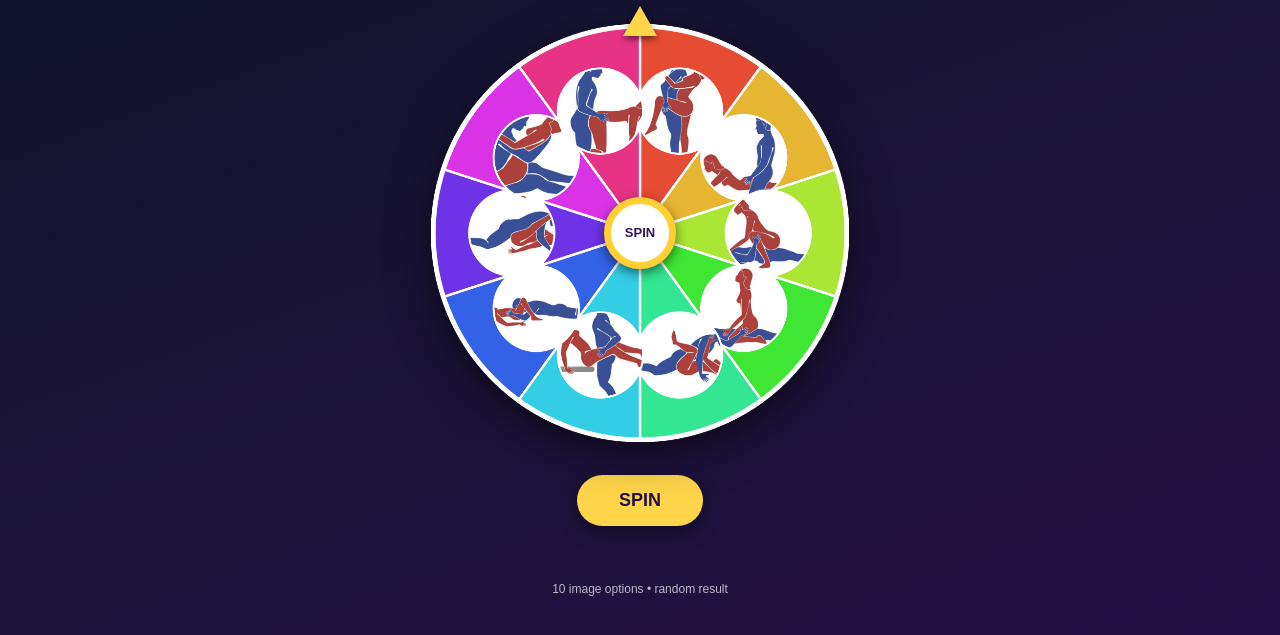
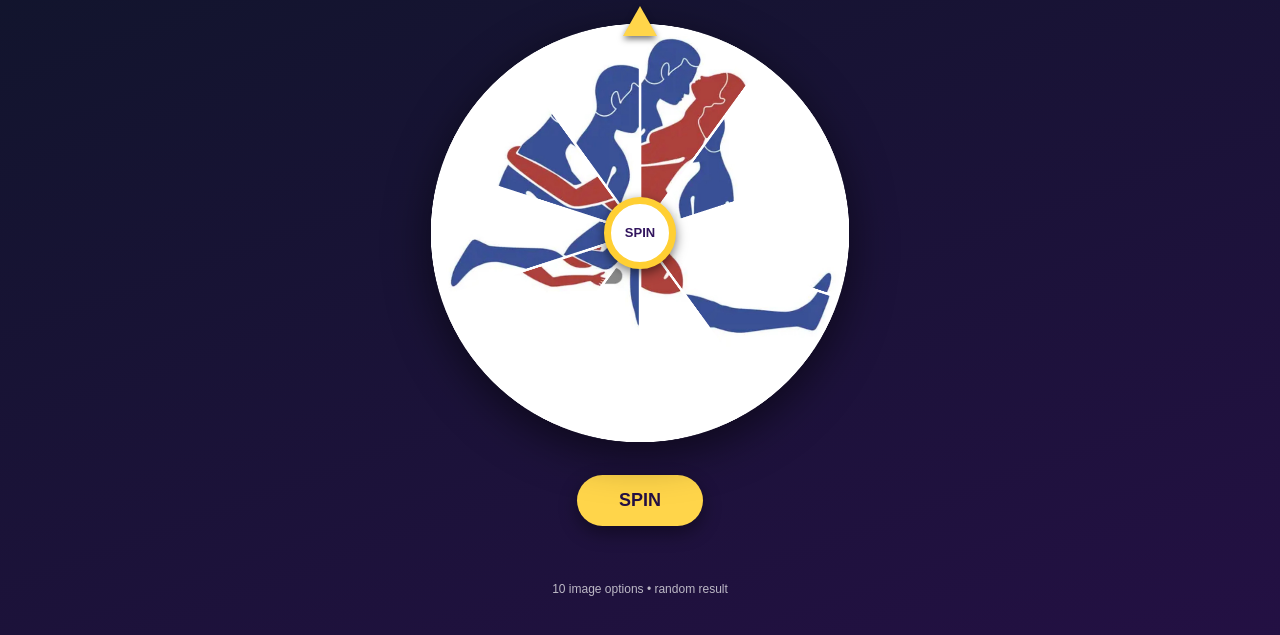
Before and after one commit to safaul5787815-maker/SpinWheelApp, a website: page www/index.html in a window 1280 px wide. Shown: the part 123-758 px from the top of the page. Drawn offline with Linux system fonts and the light colour scheme.

Commit message:
Fill images in wheel slots

```diff
--- a/www/index.html
+++ b/www/index.html
@@ -71,36 +71,107 @@ const N=10, slice=Math.PI*2/N;
 let rotation=0, spinning=false;
 
 function draw(){
-  const cx=canvas.width/2, cy=canvas.height/2, r=canvas.width*.47;
-  ctx.clearRect(0,0,canvas.width,canvas.height);
-  for(let i=0;i<N;i++){
-    const a0=rotation+i*slice-Math.PI/2;
-    const a1=a0+slice;
-    ctx.beginPath();ctx.moveTo(cx,cy);ctx.arc(cx,cy,r,a0,a1);ctx.closePath();
-    ctx.fillStyle=`hsl(${i*36+8} 78% 55%)`;ctx.fill();
-    ctx.strokeStyle="#fff";ctx.lineWidth=5;ctx.stroke();
+  const cx = canvas.width / 2;
+  const cy = canvas.height / 2;
+  const r = canvas.width * 0.47;
+
+  ctx.clearRect(0, 0, canvas.width, canvas.height);
+
+  for(let i = 0; i < N; i++){
+
+    const a0 = rotation + i * slice - Math.PI / 2;
+    const a1 = a0 + slice;
+
+    /* =========================
+       WHEEL SLICE
+    ========================= */
+
+    ctx.beginPath();
+    ctx.moveTo(cx, cy);
+    ctx.arc(cx, cy, r, a0, a1);
+    ctx.closePath();
+
+    ctx.fillStyle = `hsl(${i * 36 + 8} 78% 55%)`;
+    ctx.fill();
+
+    /* =========================
+       IMAGE FULL SLICE
+    ========================= */
 
     if(images[i] && images[i].complete && images[i].naturalWidth){
-      const mid=(a0+a1)/2;
-      const ix=cx+Math.cos(mid)*r*.62;
-      const iy=cy+Math.sin(mid)*r*.62;
-      const size=r*.43;
+
       ctx.save();
-      ctx.beginPath();ctx.arc(ix,iy,size*.48,0,Math.PI*2);ctx.clip();
-      const iw=images[i].naturalWidth, ih=images[i].naturalHeight;
-      const scale=Math.max(size/iw,size/ih)*1.55;
-      const dw=iw*scale, dh=ih*scale;
-      ctx.drawImage(images[i],ix-dw/2,iy-dh/2,dw,dh);
+
+      /* Image ko poore sector ke andar rakho */
+      ctx.beginPath();
+      ctx.moveTo(cx, cy);
+      ctx.arc(cx, cy, r, a0, a1);
+      ctx.closePath();
+      ctx.clip();
+
+      const iw = images[i].naturalWidth;
+      const ih = images[i].naturalHeight;
+
+      /*
+        Image ko wheel ke size tak bada karo
+        taaki slot khaali na rahe.
+      */
+      const scale = Math.max(
+        (r * 2) / iw,
+        (r * 2) / ih
+      );
+
+      const dw = iw * scale;
+      const dh = ih * scale;
+
+      ctx.drawImage(
+        images[i],
+        cx - dw / 2,
+        cy - dh / 2,
+        dw,
+        dh
+      );
+
       ctx.restore();
-      ctx.beginPath();ctx.arc(ix,iy,size*.48,0,Math.PI*2);
-      ctx.strokeStyle="#fff";ctx.lineWidth=4;ctx.stroke();
-    } else {
-      const mid=(a0+a1)/2;
-      ctx.fillStyle="#fff";ctx.font="bold 34px Arial";ctx.textAlign="center";ctx.textBaseline="middle";
-      ctx.fillText(i+1,cx+Math.cos(mid)*r*.62,cy+Math.sin(mid)*r*.62);
+
+    }else{
+
+      /* Image load na ho to number */
+      const mid = (a0 + a1) / 2;
+
+      ctx.fillStyle = "#fff";
+      ctx.font = "bold 34px Arial";
+      ctx.textAlign = "center";
+      ctx.textBaseline = "middle";
+
+      ctx.fillText(
+        i + 1,
+        cx + Math.cos(mid) * r * .65,
+        cy + Math.sin(mid) * r * .65
+      );
     }
+
+    /* =========================
+       SLICE BORDER
+    ========================= */
+
+    ctx.beginPath();
+    ctx.moveTo(cx, cy);
+    ctx.arc(cx, cy, r, a0, a1);
+    ctx.closePath();
+
+    ctx.strokeStyle = "#fff";
+    ctx.lineWidth = 5;
+    ctx.stroke();
   }
-  ctx.beginPath();ctx.arc(cx,cy,r,0,Math.PI*2);ctx.strokeStyle="#fff";ctx.lineWidth=10;ctx.stroke();
+
+  /* Outer wheel border */
+  ctx.beginPath();
+  ctx.arc(cx, cy, r, 0, Math.PI * 2);
+
+  ctx.strokeStyle = "#fff";
+  ctx.lineWidth = 10;
+  ctx.stroke();
 }
 
 function spin(){
```
